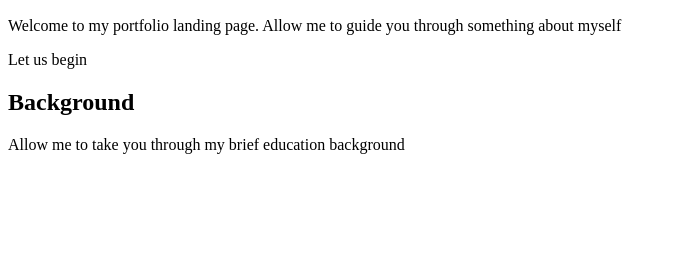
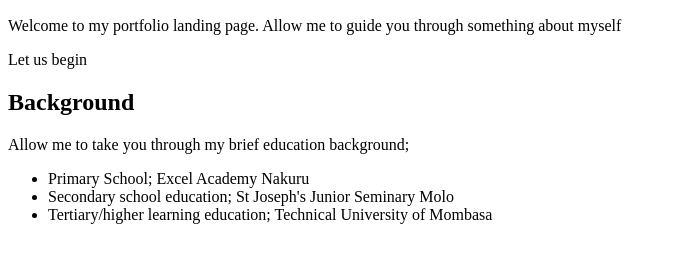
Before and after one commit to Andy98-cloud/portfolio-landing-page, a plain HTML site: page index.html in a window 1280 px wide. Shown: the part 110-372 px from the top of the page, without its empty margins (0-677 px from the left). Drawn offline with Linux system fonts and the light colour scheme.

Commit message:
add list elements

```diff
--- a/index.html
+++ b/index.html
@@ -9,6 +9,11 @@
     <p>Welcome to my portfolio landing page. Allow me to guide you through something about myself</p>
     <p>Let us begin</p>
     <h2>Background</h2>
-    <p>Allow me to take you through my brief education background</p>
+    <p>Allow me to take you through my brief education background;</p>
+    <ul>
+      <li>Primary School; Excel Academy Nakuru</li>
+      <li>Secondary school education; St Joseph's Junior Seminary Molo</li>
+      <li>Tertiary/higher learning education; Technical University of Mombasa</li>
+    <ul>
   </body>
 </html>
```
